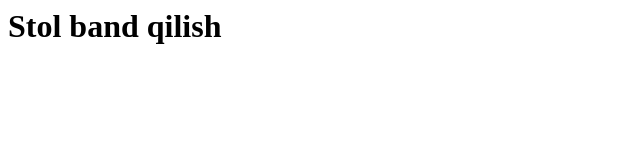
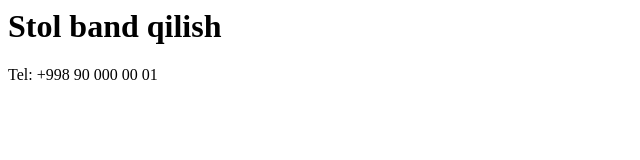
Before and after one commit to Sarvarbek0704/ilmhamroh-git-sinov-pr, a plain HTML site: page bron/index.html in a window 1280 px wide. Shown: the whole page, without its empty margins (0-640 px from the left). Drawn offline with Linux system fonts and the light colour scheme.

Commit message:
Bron: telefon raqamini qo'sh

```diff
--- a/bron/index.html
+++ b/bron/index.html
@@ -1 +1,2 @@
 <h1>Stol band qilish</h1>
+<p>Tel: +998 90 000 00 01</p>
```
